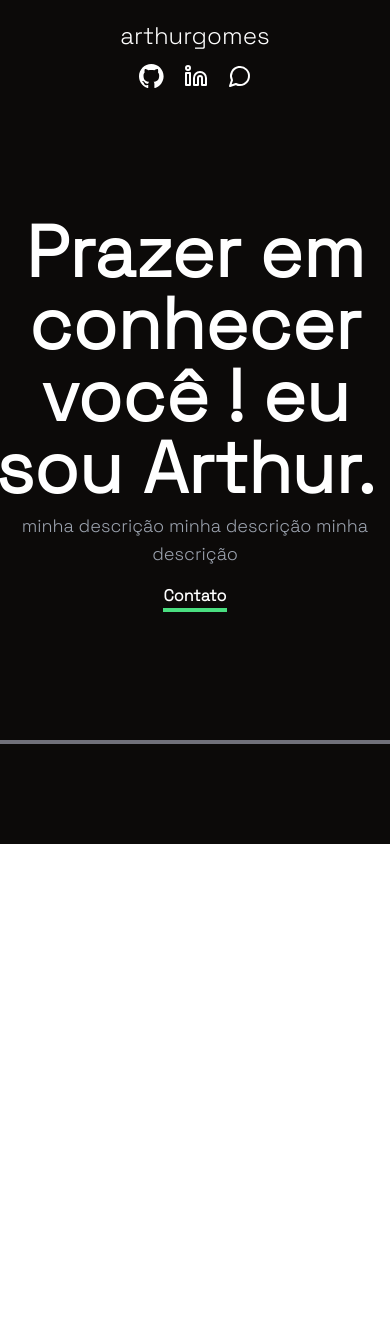
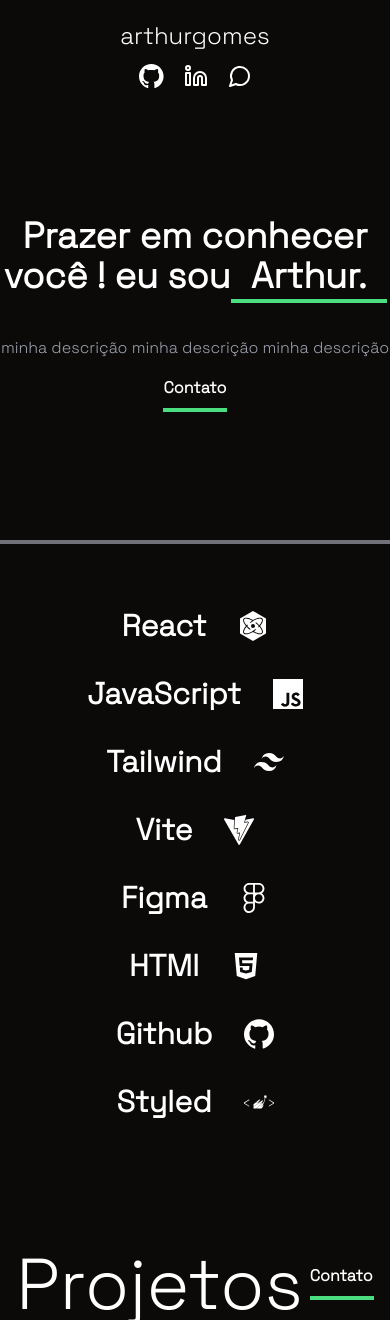
Before and after one commit to Arttutu/portfolio-v4, a React (Vite) app: page / in a window 390 px wide. Before the commit the page ends 844 px from the top, so only its background shows below. Built offline with nearby package versions, Linux system fonts and the light colour scheme.

Commit message:
criando o componente botao para reurilizar, estilizando desktop em mobile  do componente habilidades, começando a estilizar componente projetos

```diff
--- a/index.html
+++ b/index.html
@@ -1,5 +1,5 @@
 <!DOCTYPE html>
-<html lang="en">
+<html lang="pt-br">
   <head>
     <meta charset="UTF-8" />
     <link rel="icon" type="image/svg+xml" href="/vite.svg" />
--- a/package.json
+++ b/package.json
@@ -13,7 +13,8 @@
     "lucide": "^0.315.0",
     "lucide-react": "^0.315.0",
     "react": "^18.2.0",
-    "react-dom": "^18.2.0"
+    "react-dom": "^18.2.0",
+    "react-icons": "^5.0.1"
   },
   "devDependencies": {
     "@types/react": "^18.2.43",
--- a/src/App.jsx
+++ b/src/App.jsx
@@ -1,12 +1,19 @@
 import Apresentacao from "./Componentes/Apresentacao"
 import Banner from "./Componentes/Banner"
+import Habilidades from "./Componentes/Habilidades"
 import Navegacao from "./Componentes/Navegacao"
+import Projetos from "./Componentes/Projetos"
 
 export default function App() {
   return (
-    <main className="bg-stone-950 h-screen font-body">
-      <Navegacao />
-      <Apresentacao />
-    </main>
+    <>
+      <main className="bg-stone-950 h-auto font-body">
+        <Navegacao />
+        <Apresentacao />
+        <Habilidades />
+        <Projetos />
+      </main>
+      <footer></footer>
+    </>
   )
 }
--- a/src/Componentes/Apresentacao/index.jsx
+++ b/src/Componentes/Apresentacao/index.jsx
@@ -1,21 +1,19 @@
 import React from "react"
+import BotaoContato from "../BotaoContato"
 
 export default function Apresentacao() {
   return (
     <section className="container mt-32 mx-auto">
       <article className="flex flex-col items-center text-center sm:text-start w-100  sm:w-3/5 sm:items-start">
-        <h1 className=" text-white text-7xl font-semibold  after:content-['Arthur.'] after:text-7xl after:px-5">
+        <h1 className=" text-white text-4xl  sm:text-7xl font-semibold  after:content-['Arthur.'] after:sm:text-7xl after:text-4xl after:px-5 after:border-b-4 after:border-green-400">
           Prazer em conhecer você ! eu sou
         </h1>
-        <p className=" text-gray-400 text-lg mt-2">
+        <p className=" text-gray-400  mt-10 text-base sm:text-lg ">
           minha descrição minha descrição minha descrição
         </p>
-        <a href="">
-          <button className="text-white font-bold mt-4">Contato</button>
-          <div className="w-16 h-1 bg-green-400"></div>
-        </a>
+        <BotaoContato />
       </article>
-      <div className="w-100  sm:w-auto h-1 bg-zinc-500 mt-32 sm-mx-auto box-content"></div>
+      <div className="w-100  sm:w-auto h-1 bg-zinc-500 mt-32 "></div>
     </section>
   )
 }
--- /dev/null
+++ b/src/Componentes/BotaoContato/index.jsx
@@ -0,0 +1,12 @@
+import React from "react"
+
+export default function BotaoContato() {
+  return (
+    <a href="">
+      <button className="text-white font-bold mt-4 hover:text-green-400 transition-all  ">
+        Contato
+      </button>
+      <div className="w-16 h-1 mt-2 bg-green-400"></div>
+    </a>
+  )
+}
--- /dev/null
+++ b/src/Componentes/Habilidades/index.jsx
@@ -0,0 +1,71 @@
+import React from "react"
+import {
+  SiVite,
+  SiPreact,
+  SiTailwindcss,
+  SiGithub,
+  SiFigma,
+  SiJavascript,
+  SiStyledcomponents,
+} from "react-icons/si"
+import { FaHtml5 } from "react-icons/fa"
+export default function Habilidades() {
+  return (
+    <section className="container flex mx-auto mt-16 sm:mt-32">
+      <div className=" sm:grid sm:grid-rows-2 sm:grid-cols-4 sm:gap-16 items-center flex flex-col mx-auto  gap-8 ">
+        <div className="items-center flex flex-row gap-8">
+          <h2 className="text-3xl sm:text-5xl text-white font-bold">React</h2>
+          <div className="text-white text-3xl sm:text-5xl">
+            <SiPreact />
+          </div>
+        </div>
+        <div className=" items-center flex flex-row gap-8">
+          <h2 className=" text-3xl sm:text-5xl text-white font-bold">
+            JavaScript
+          </h2>
+          <div className="text-white text-3xl sm:text-5xl">
+            <SiJavascript />
+          </div>
+        </div>
+        <div className="  items-center flex flex-row gap-8">
+          <h2 className=" text-3xl sm:text-5xl text-white font-bold">
+            Tailwind
+          </h2>
+          <div className="text-white text-3xl sm:text-5xl">
+            <SiTailwindcss />
+          </div>
+        </div>
+        <div className=" items-center flex flex-row gap-8">
+          <h2 className=" text-3xl sm:text-5xl text-white font-bold">Vite</h2>
+          <div className="text-white text-3xl sm:text-5xl">
+            <SiVite />
+          </div>
+        </div>
+        <div className=" items-center flex flex-row gap-8">
+          <h2 className=" text-3xl sm:text-5xl text-white font-bold">Figma</h2>
+          <div className="text-white text-3xl sm:text-5xl">
+            <SiFigma />
+          </div>
+        </div>
+        <div className=" items-center flex flex-row gap-8">
+          <h2 className=" text-3xl sm:text-5xl text-white font-bold">HTMl</h2>
+          <div className="text-white text-3xl sm:text-5xl">
+            <FaHtml5 />
+          </div>
+        </div>
+        <div className=" items-center flex flex-row gap-8 ">
+          <h2 className=" text-3xl sm:text-5xl text-white font-bold">Github</h2>
+          <div className="text-white text-3xl sm:text-5xl">
+            <SiGithub />
+          </div>
+        </div>
+        <div className=" items-center flex flex-row gap-8">
+          <h2 className=" text-3xl sm:text-5xl text-white font-bold">Styled</h2>
+          <div className="text-white text-3xl sm:text-5xl">
+            <SiStyledcomponents />
+          </div>
+        </div>
+      </div>
+    </section>
+  )
+}
--- a/src/Componentes/Navegacao/index.jsx
+++ b/src/Componentes/Navegacao/index.jsx
@@ -1,6 +1,5 @@
 import { Linkedin, MessageCircle } from "lucide-react"
 import React from "react"
-import Banner from "../Banner"
 
 export default function Navegacao() {
   return (
--- /dev/null
+++ b/src/Componentes/Projetos/index.jsx
@@ -0,0 +1,14 @@
+import React from "react"
+import BotaoContato from "../BotaoContato"
+
+export default function Projetos() {
+  return (
+    <section className="container flex mt-32 mx-auto">
+      <div className=" w-11/12 flex flex-row mx-auto justify-between">
+        <h3 className="text-white text-7xl">Projetos</h3>
+        <BotaoContato />
+      </div>
+      <div></div>
+    </section>
+  )
+}
```
Also changed, not shown: 1 other file (tests, documents, lock files or other folders).
